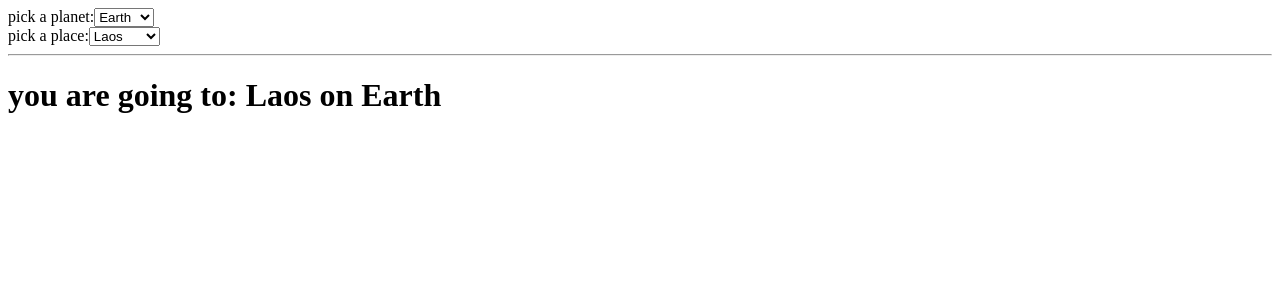
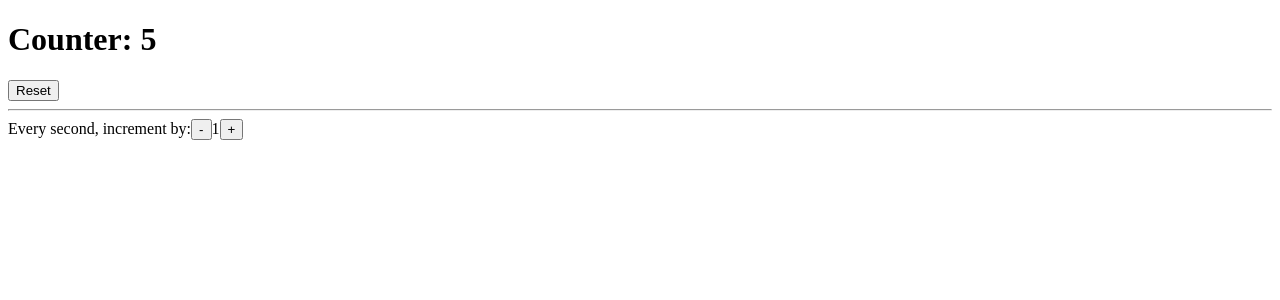
Before and after one commit to mitsuya-creator/reactjs-vite, a React (Vite) app: page / in a window 1280 px wide. Shown: the top 300 px of the page. Built offline with nearby package versions, Linux system fonts and the light colour scheme.

Commit message:
feat(all): fix variable that does not update (separating event from effect)

```diff
--- a/src/features/App.jsx
+++ b/src/features/App.jsx
@@ -1,55 +1,23 @@
-import React, { useState, useEffect } from 'react';
-import { fetchData } from '../utils/apiPlanet';
+import React, { useState, useEffect } from "react";
 
 export default function App() {
-  const [planetList, setPlanetList] = useState([]);
-  const [planetId, setPlanetId] = useState('');
-
-  const [placeList, setPlaceList] = useState([]);
-  const [placeId, setPlaceId] = useState('');
-
+  const [counter, setCounter] = useState(0);
+  const [increment, setIncrement] = useState(1);
   useEffect(() => {
-    let ignore = false;
-    fetchData('/planets').then(response => {
-      if (!ignore) {
-        console.log('fetched a list of planets');
-        setPlanetList(response);
-        setPlanetId(response[0].id)
-      }
-    })
-    return () => ignore = true;
-  }, []);
-
-  useEffect(() => {
-    if (planetId === '') return;
-    let ignore = false;
-    fetchData(`/planets/${planetId}/places`).then(response => {
-      if (!ignore) {
-        console.log(`fetched a list places of ${planetId}`);
-        setPlaceList(response);
-        setPlaceId(response[0].id)
-      }
-    })
-    return () => ignore = true;
-  }, [planetId]);
-
+    let counterId = setInterval(() => {
+      setCounter(c => c + increment)
+    }, 1000)
+    return () => clearInterval(counterId);
+  }, [increment]);
   return (
     <>
-      <label>
-        pick a planet:
-        <select value={planetId} onChange={e => setPlanetId(e.target.value)}>
-          {planetList.map(planet => <option key={planet.id} value={planet.id}>{planet.name}</option>)}
-        </select>
-      </label>
-      <br />
-      <label>
-        pick a place:
-        <select value={placeId} onChange={e => setPlaceId(e.target.value)}>
-          {placeList.map(place => <option value={place.id} key={place.id}>{place.name}</option>)}
-        </select>
-      </label>
+      <h1>Counter: {counter} </h1>
+      <button type="buton">Reset</button>
       <hr />
-      <h1>you are going to: {placeId.charAt(0).toUpperCase() + placeId.slice(1) || '???'} on {planetId.charAt(0).toUpperCase() + planetId.slice(1) || '???'}</h1>
+      <span>Every second, increment by:</span>
+      <button type="button" onClick={() => setIncrement(i => i - 1)} disabled={increment === 0}>-</button>
+      {increment}
+      <button type="button" onClick={() => setIncrement(i => i + 1)}>+</button>
     </>
   )
 }
```
